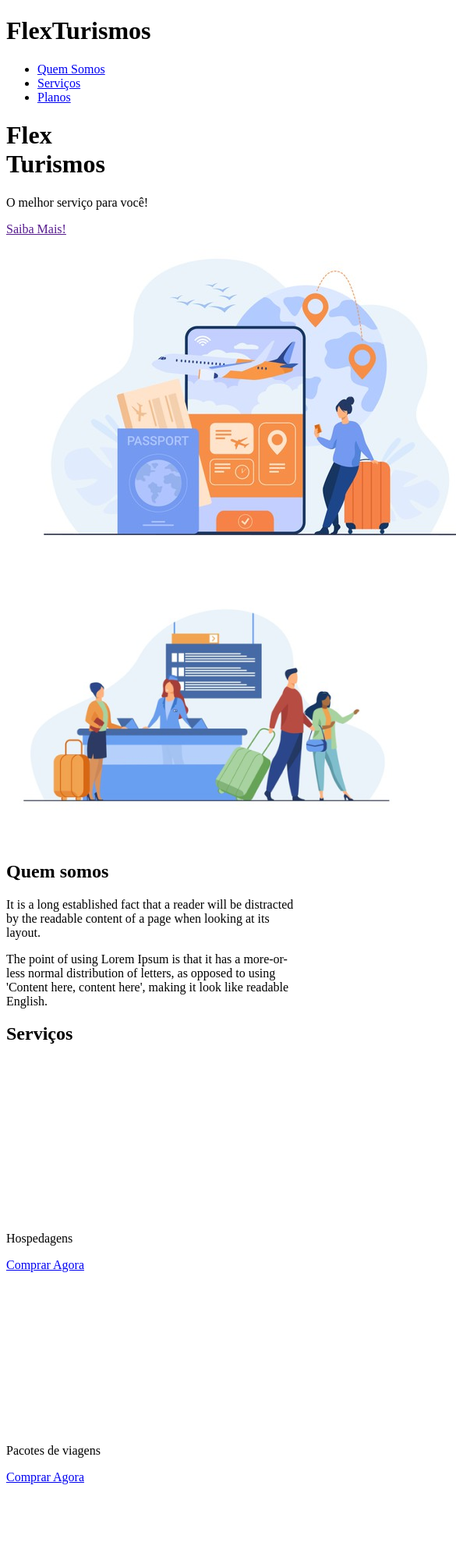
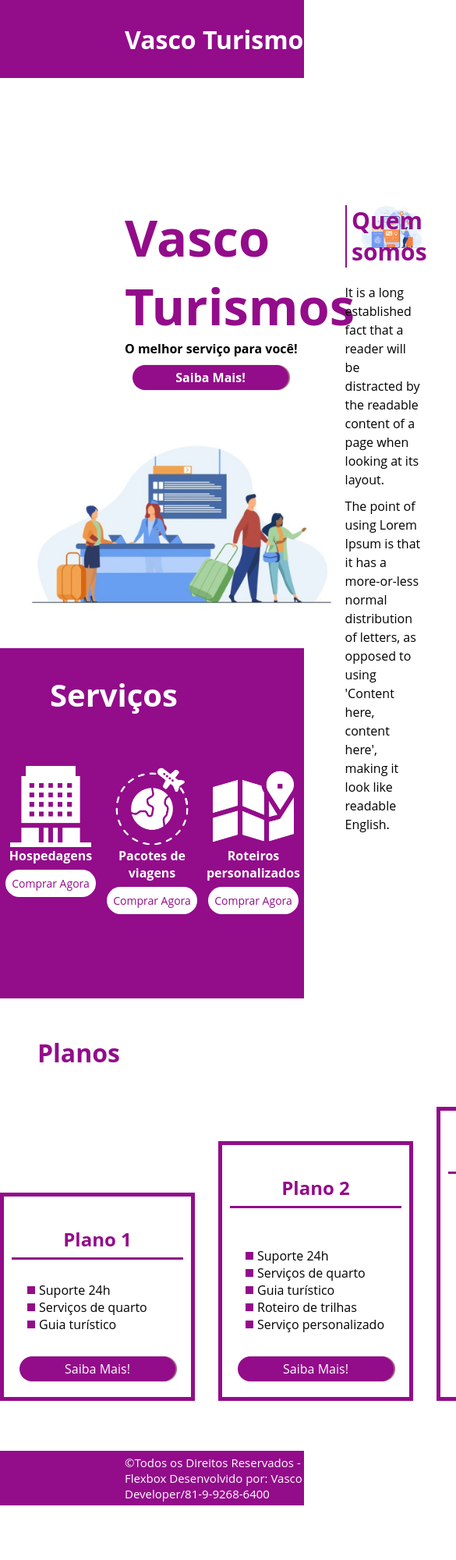
Before and after one commit to edsonfrancavasconcelos/flex-projeto, a plain HTML site: page index.html in a window 390 px wide. Shown: the top 2000 px of the page at 78% size, 585 px wide, since content can reach past the window. After the commit the page ends 1930 px from the top, so only its background shows below. Drawn offline with Linux system fonts and the light colour scheme.

Commit message:
Site Flex-Box entregue:. Faltando para ser trabalhado ainda a responsividade

```diff
--- a/index.html
+++ b/index.html
@@ -3,63 +3,88 @@
 <head>
     <meta charset="UTF-8">
     <meta name="viewport" content="width=device-width, initial-scale=1.0">
-    <title>Flex Turismos</title>
+    <title>Vasco Turismos</title>
     <link rel="stylesheet" href="./style.css">
+    <link rel="apple-touch-icon" sizes="180x180" href="/apple-touch-icon.png">
+    <link rel="icon" type="image/png" sizes="32x32" href="/favicon-32x32.png">
+    <link rel="icon" type="image/png" sizes="16x16" href="/favicon-16x16.png">
+    <link rel="manifest" href="/site.webmanifest">
+    <link rel="shortcut icon" href="images/favicon-32x32.png" type="image/x-icon">
 </head>
 <body>
     <header>
-        <h1>FlexTurismos</h1>
-        <ul>
-            <li><a href="#quem-somos">Quem Somos</a></li>
+        <div class="flex-container menu">
+            <div> <h1>Vasco Turismos</h1></div>
+        </div>
+        <ul class="list-itens">
+            <li><a href="#quem-somos">Somos</a></li>
             <li><a href="#servicos">Serviços</a></li>
             <li><a href="#planos">Planos</a></li>
         </ul>
     </header>
 
-    <div>
-        <div>
-            <h1>Flex <br>Turismos</h1>
-            <p>O melhor serviço para você!</p>
-            <a href="">Saiba Mais!</a>
-        </div>
+    <div class="flex-container apresentaçao">
+        <div class="texto-apresentacao">
 
-        <div>
-            <div><img src="./images/0-main.png" alt="banner de apresentação"></div>
-        </div>
+            <h1>Vasco Turismos </h1>
+            <h4>O melhor serviço para você!</>
+            <a href="" class="btn">Saiba Mais!</a>
         </div>
 
         <div>
             <div>
-            <img src="./images/1-quem-somos.png" alt="balcão de atendimento">
+                <img src= "./images/0-main.png" alt= "banner de apresentação" >
             </div>
+        </div>
+    </div>
+
+    <div class="flex-container"id="quem-somos" >
+
+
 
         <div>
             <h2>Quem somos</h2>
             <p>It is a long established fact that a reader will be distracted by the readable content of a page when looking at its layout. </p>
             <p>The point of using Lorem Ipsum is that it has a more-or-less normal distribution of letters, as opposed to using 'Content here, content here', making it look like readable English.</p>
         </div>
+
+        <div>
+            <img src="./images/1-quem-somos.png" alt="balcão de atendimento">
          </div>
 
-    <div>
+
+    </div>
+
+
+
+    <div class="container-externo">
+        <div class="flex-container" id="servicos">
          <div>
             <h2>Serviços</h2>
         </div>
+        </div>
 
+        <div class="list-servicos">
+            <div class="item-servico">
                 <div>
-            <div>
-                <div><img src="./images/icon-2.png" alt="hospedagens"></div>
+                    <img src="./images/icon-2.png" alt="hospedagens">
+                </div>
                 <p>Hospedagens</p>
                 <a href="#">Comprar Agora</a>
             </div>
 
+            <div  class="item-servico">
             <div>
-               <div><img src="./images/icon-1.png" alt="pacote de viagens"></div>
+                <img src="./images/icon-1.png" alt="pacote de viagens">
+            </div>
                <p>Pacotes de viagens</p>
                <a href="#">Comprar Agora</a>
             </div>
 
+            <div  class="item-servico">
                 <div>
-                <div><img src="./images/icon-3.png" alt="roteiros personalizados"></div>
+                    <img src="./images/icon-3.png" alt="roteiros personalizados">
+                </div>
                 <p>Roteiros personalizados</p>
                 <a href="#">Comprar Agora</a>
             </div>
@@ -67,20 +92,24 @@
         </div>
     </div>
 
-    <div>
+    <div class="flex-container"  id="planos">
+         <div><h2>Planos</h2></div>
 
-        <div>
-            <h3>Plano 2</h3>
+     <div class="list-planos">
+        <div class= "item-plano" >
+            <h3>Plano 1</h3>
             <ul>
                 <li>Suporte 24h</li>
                 <li>Serviços de quarto</li>
                 <li>Guia turístico</li>
             </ul>
-            <a href="#">Saiba Mais!</a>
+            <a href="#" class="btn">Saiba Mais!</a>
         </div>
 
-        <div>
+
+    <div class= "item-plano">
         <h3>Plano 2</h3>
+        <br>
         <ul>
             <li>Suporte 24h</li>
             <li>Serviços de quarto</li>
@@ -88,11 +117,12 @@
             <li>Roteiro de trilhas</li>
             <li>Serviço personalizado</li>
         </ul>
-            <a href="#">Saiba Mais!</a>
+        <a href="#" class="btn">Saiba Mais!</a>
     </div>
 
-        <div>
+        <div class= "item-plano">
             <h3>Plano 3</h3>
+            <br>
             <ul>
                 <li>Suporte 24h</li>
                 <li>Serviços de quarto</li>
@@ -100,14 +130,20 @@
                 <li>Roteiro de trilhas</li>
                 <li>Serviço personalizado</li>
                 <li>Área Vip</li>
+                <li>Área Vip Plus </li>
             </ul>
-            <a href="#">Saiba Mais!</a>
+            <a href="#" class="btn">Saiba Mais!</a>
+        </div>
     </div>
 </div>
 
-    <footer>
-        <p>&copy; 2021 CSS Flexbox</p>
-        <p>Desenvolvido por: Seu nome aqui dev</p>
+
+    <footer >
+        <div class="flex-container">
+             <p>&copy;Todos os Direitos Reservados - 2022 - CSS Flexbox Desenvolvido por: Vasco Developer/81-9-9268-6400 </p>
+
+        </div>
+
     </footer>
 </body>
 </html>
--- a/style.css
+++ b/style.css
@@ -0,0 +1,82 @@
+*{margin:0; padding: 0; font-family: "Open Sans",sans-serif}
+ul{list-style: none; }
+ul li a{text-decoration: none;}
+
+div img{display: block; width: 100%;}
+
+.flex-container{display:flex; max-width: 992px;margin:10rem; width:100%;width: 100%; min-width: 320px;}
+
+header{ background-color: #930c8a; height:100px;  display: flex; align-items: center; color: white; }
+
+
+
+header .list-itens{display: flex; max-width: 260px; width: 100%;justify-content: space-between;padding:10rem;}
+
+.list-itens li a{color:white; margin: 6px; }
+
+.list-itens li a:hover{color:rgb(165, 84, 126); transition: 1s; }
+
+.apresentacao{ align-items:center; justify-content: space-between;height: 100vh; }
+
+.apresentacao .texto-apresentacao{min-width:200px;}
+
+
+.texto-apresentacao h1{color:#930c8a; font-size: 65px; }
+
+.btn {background-color: #930c8a; color: white;text-align: center; border-radius: 20px; width: 200px; display: block; text-decoration: none; height: 2rem;margin-top:11rem; line-height: 33px;box-shadow: 2px 0 1px 0px rgb(165, 84, 126);}
+
+.btn:hover{background-color: rgb(165, 84, 126); color:#930c8a ;transition:1s;}
+
+#quem-somos{flex-direction: row-reverse; align-items: center;justify-content: space-between;height: 1px; line-height: 1.5rem; }
+
+#quem-somos h2{font-size: 30px;color: #930c8a; display: flex; line-height: 40px;margin-bottom: 20px; }
+
+#quem-somos h2::before{content: ""; background-color: #930c8a;  width: 5px; margin-right:6px; position: relative; }
+
+#quem-somos p{ margin-bottom: 10px; width: 90%;}
+
+#quem-somos img{min-width:420px; }
+
+.container-externo{background-color: #930c8a; width: 100%;  padding-bottom: 100px;}
+
+#servicos{flex-direction: column; padding: 2rem;margin: 2rem;}
+#servicos h2{color: white;font-size: 2.5rem;}
+
+.list-servicos{display: flex;justify-content: space-around;}
+
+.list-servicos .item-servico{text-align: center;}
+
+.list-servicos a{width: 220px; background-color: white; border-radius: 20px; height: 50px; text-align: center; line-height: 50px;padding: 0.5rem; text-decoration: none; color: #930c8a; font-size:14px;}
+
+.list-servicos a:hover{color: rgb(247, 247, 248); background-color:rgb(165, 84, 126); transition: 1s;}
+
+
+.list-servicos p{color: white; font-weight: 700;}
+
+.item-servico img{width: 80%; margin:auto ;}
+
+#planos{flex-direction: flex-end; min-height: 100vh;margin-top: 5rem; padding-top: 5px; display: contents;}
+
+#planos h2{color: #930c8a; font-size: 2rem; padding: 3rem;}
+
+.list-planos{display:flex; align-items:flex-end;justify-content: space-around;}
+
+.item-plano{border: 5px solid #930c8a; margin-right: 30px; padding: 10px;  max-width: 240px;}
+
+.btn{margin:10px; transition: 1s;}
+
+.btn:hover{background-color: rgb(165, 84, 126); color:#930c8a ;transition:1s;}
+
+.item-plano h3{font-size: 24px; display: flex; flex-direction: column; text-align: center; color: #930c8a; margin-top: 30px; line-height: 30px;}
+
+.item-plano h3::after{content: ""; background-color: #930c8a; width: 100%; height: 3px; margin-top: 8px; margin-bottom: 8px;}
+
+.item-plano ul{padding: 20px 20px; flex-direction: column; display: flex; margin-bottom: 10px;}
+
+.item-plano ul li{display:flex; flex-wrap: nowrap; align-items: center;}
+
+.item-plano ul li::before{content: ""; width: 10px; height: 10px; background-color: #930c8a; margin-right: 5px;}
+
+footer{background-color: #930c8a;margin-top: 4rem;   height: 70px;display:flex; align-items: center;color: white; font-size: 15px;}
+
+/*mobile*/
```
Also changed, not shown: images/android-chrome-192x192.png (added), images/android-chrome-512x512.png (added), images/apple-touch-icon.png (added), images/favicon-16x16.png (added), images/favicon-32x32.png (added), images/favicon.ico (added). Lines whose indentation alone changed are shown as unchanged.
